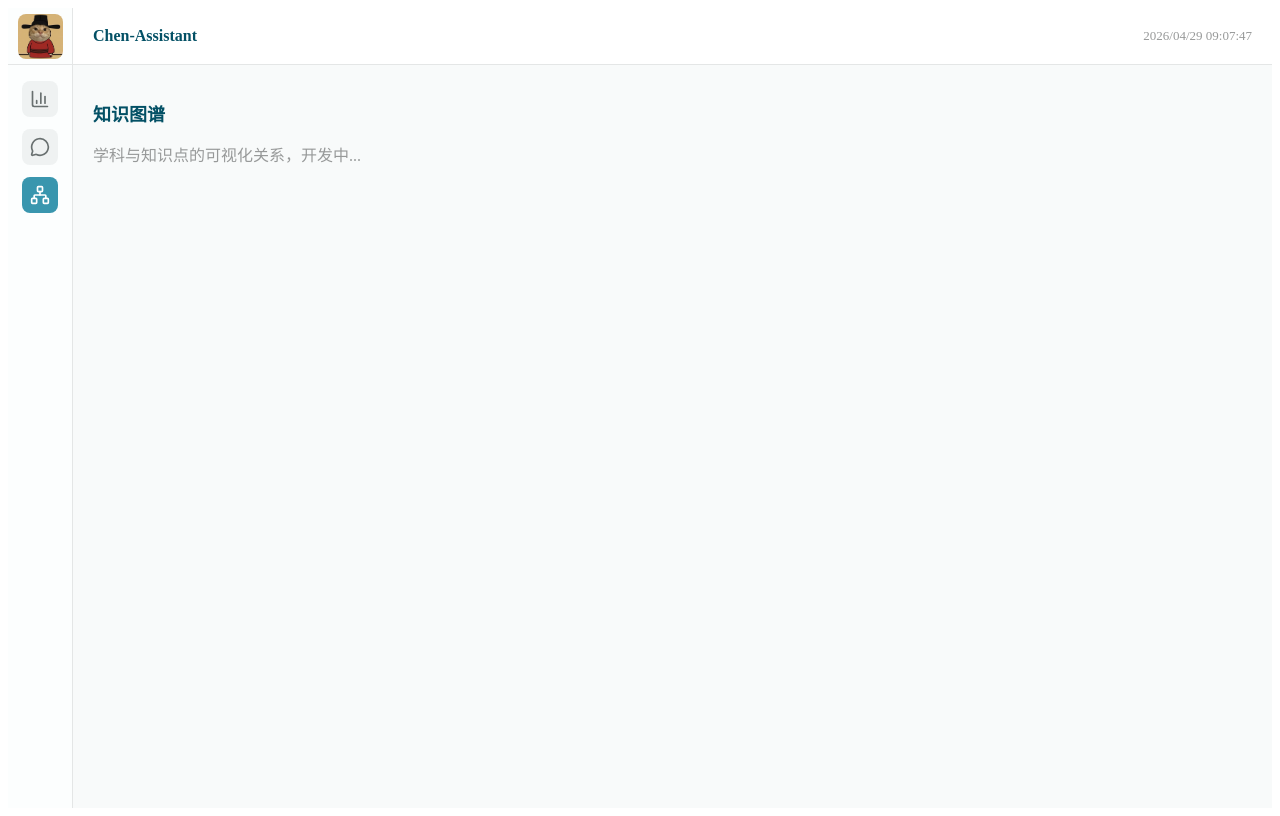
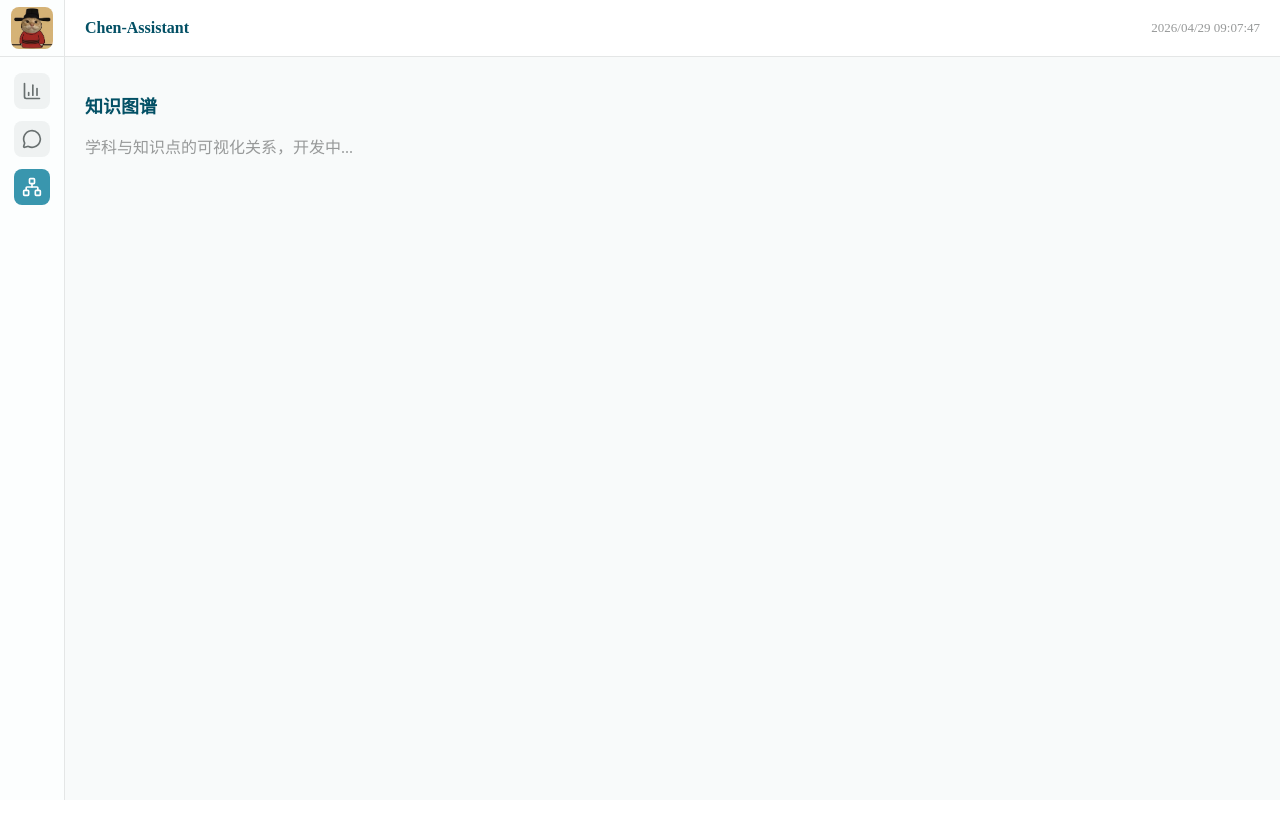
Before and after one commit to Chener0121/Chen-Assistant-main, a Vue app in the folder frontend/: page /graph in a window 1280 px wide. Built offline with nearby package versions, Linux system fonts and the light colour scheme.

Commit message:
解决滚动条问题

```diff
--- a/frontend/src/assets/css/base.css
+++ b/frontend/src/assets/css/base.css
@@ -153,3 +153,8 @@
   scrollbar-width: thin;
   scrollbar-color: var(--gray-200) transparent;
 }
+
+body {
+  margin: 0;
+  overflow: hidden;
+}
--- a/frontend/src/components/layout/Layout.vue
+++ b/frontend/src/components/layout/Layout.vue
@@ -34,5 +34,10 @@ import Header from './Header.vue'
   overflow-y: auto;
   padding: 20px;
   background: var(--gray-25);
+  scrollbar-width: none;
+
+  &::-webkit-scrollbar {
+    display: none;
+  }
 }
 </style>
--- a/frontend/src/components/layout/Sidebar.vue
+++ b/frontend/src/components/layout/Sidebar.vue
@@ -57,8 +57,8 @@ const menuItems = [
 }
 
 .sidebar__logo-img {
-  width: 45px;
-  height: 45px;
+  width: 42px;
+  height: 42px;
   border-radius: 8px;
   object-fit: cover;
 }
```
